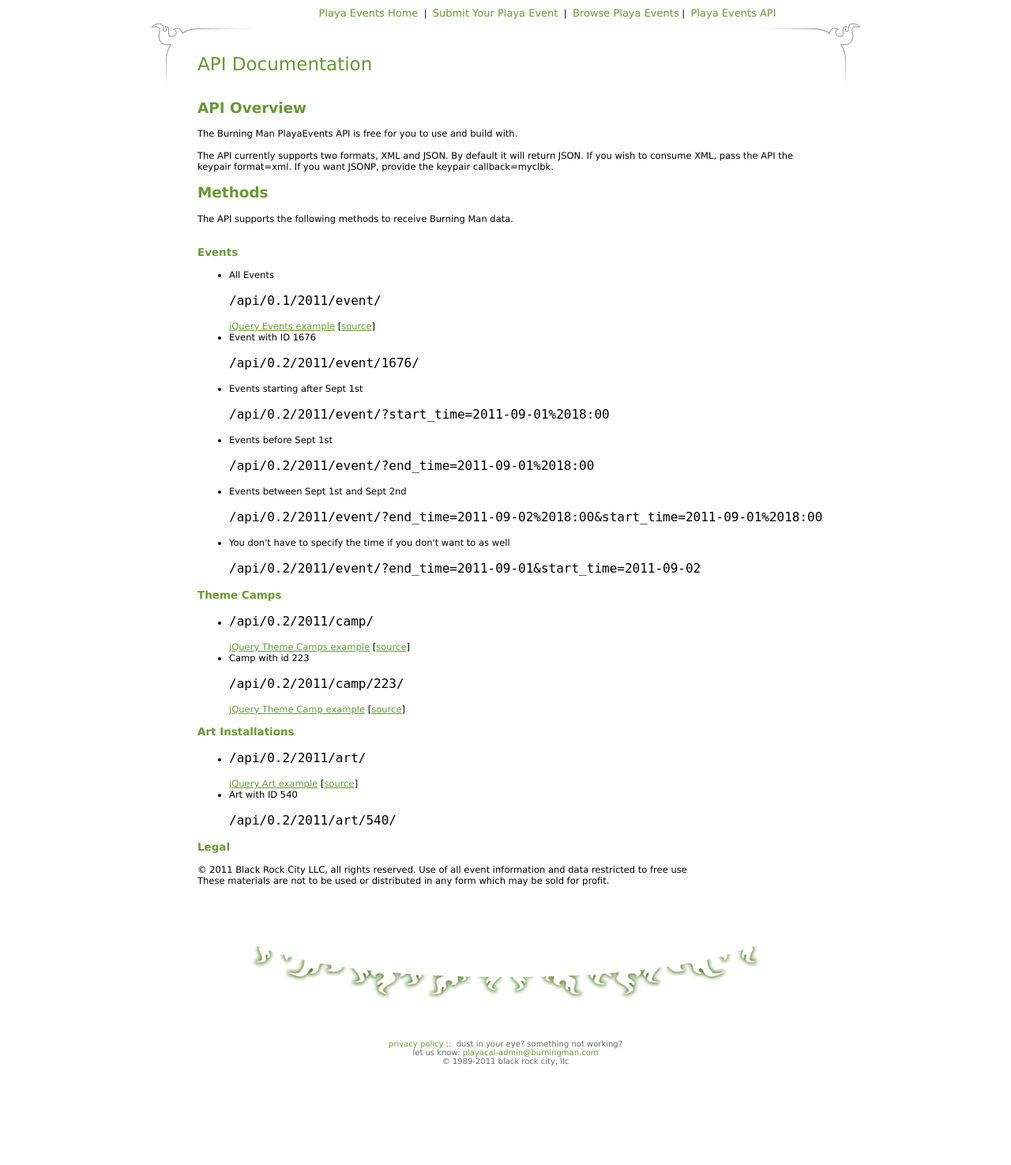
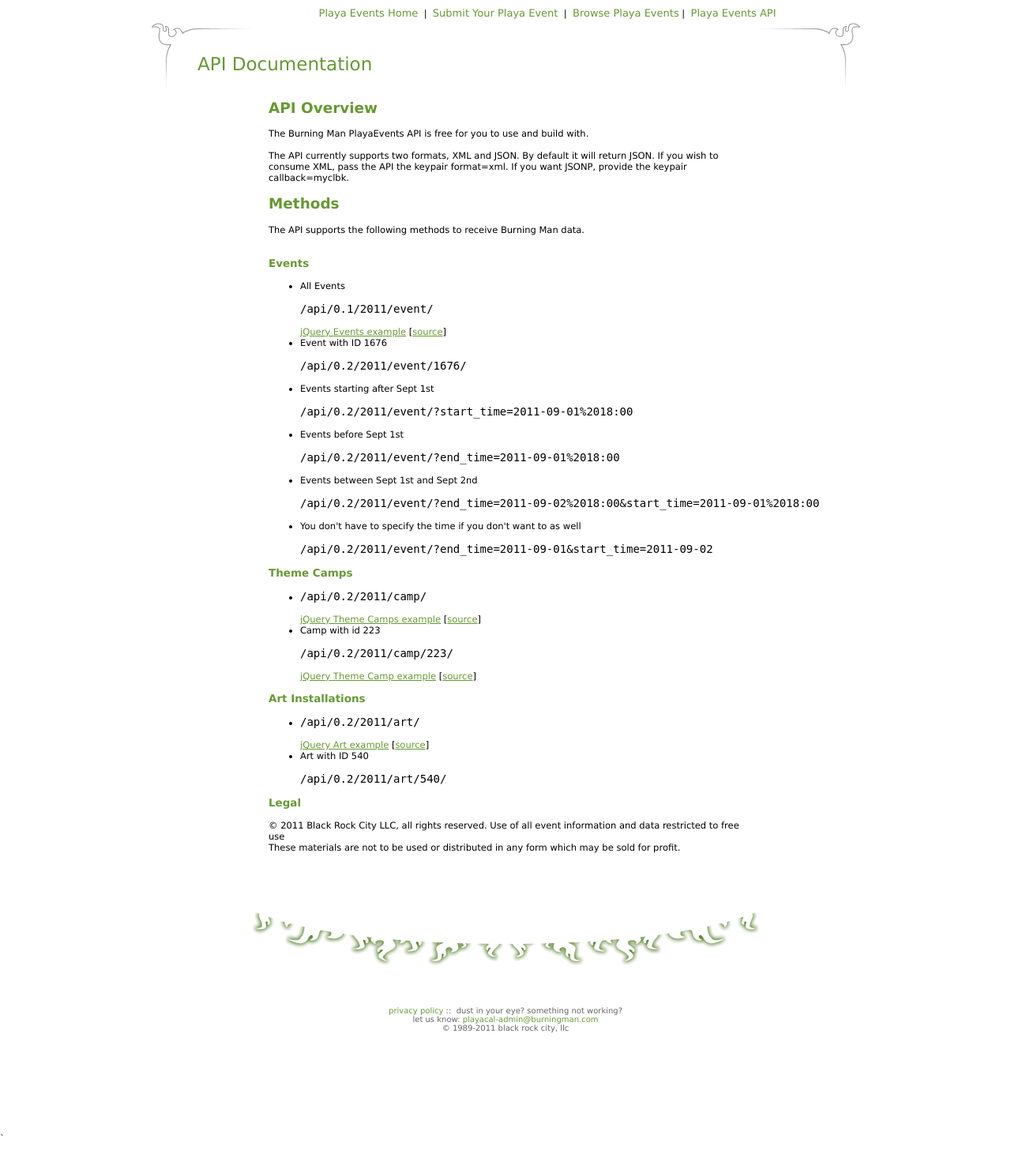
Before and after one commit to bkroeze/playaevents, a Django app: template templates/playaevents/apidocs.html in a window 1280 px wide. Shown: the part 217-1692 px from the top of the page at 79% size. After the commit the page ends 1655 px from the top, so only its background shows below. Run offline with Django 3.2, Linux system fonts and the light colour scheme; the template is opened without the code that fills it, so the values that code supplies are empty; some libraries are stand-ins or nearby versions.

Commit message:
page spacing edits and changing font size for pre on css

```diff
--- a/playaevents/static/css/events.css
+++ b/playaevents/static/css/events.css
@@ -767,7 +767,7 @@ input[type="text"], input[type="password"], textarea {
 }
 
 pre {
-	font-size: 16px;
+	font-size: 14px;
 }
 
 
--- a/templates/playaevents/add_event.html
+++ b/templates/playaevents/add_event.html
@@ -28,7 +28,7 @@ Adding or editing events is closed for {{ year.year }}.   Did you want to add an
 	{% if field.errors %}
 		<tr><td colspan=2>{{ field.errors }}</td></tr>
 	{% endif %}
-	<tr id='{{ field.label|slugify }}-row'><td width="240">{{ field.label_tag }}:<br/><span class='event_form_help'>{{ field.help_text }}</span></td><td> {{ field }}
+	<tr id='{{ field.label|slugify }}-row'><td width="260">{{ field.label_tag }}:<br/><span class='event_form_help'>{{ field.help_text }}</span></td><td> {{ field }}
 	{% ifequal field.label "Print Description" %}
 		<br/><span id="print_description_countdown">150 Characters Available</span>
 	{% endifequal %}
--- a/templates/playaevents/apidocs.html
+++ b/templates/playaevents/apidocs.html
@@ -7,6 +7,7 @@
 
 {% block body %}
 <h1>API Documentation</h1>
+<div id="narrow-page-wrap">
 
 <h2>API Overview</h2>
 The Burning Man PlayaEvents API is free for you to use and build with.
@@ -81,5 +82,5 @@ The API supports the following methods to receive Burning Man data.<br/><br/>
 <h3>Legal</h3>
 © 2011 Black Rock City LLC, all rights reserved. Use of all event information and data restricted to free use<br/>
 These materials are not to be used or distributed in any form which may be sold for profit.
-
+</div>
 {% endblock %}
--- a/templates/playaevents/occurrence_detail.html
+++ b/templates/playaevents/occurrence_detail.html
@@ -4,6 +4,7 @@
  <script src="{{ STATIC_URL }}js/occurrence_form.js" type="text/javascript"></script>
 {% endblock %}
 {% block body %}
+<div id="narrow-page-wrap">
 	{% if occurrence %}
      <h3>Edit Playa Event Occurrence</h3>
 	{% else %}
@@ -62,5 +63,5 @@
 
 	</tbody>
      </table>
-     </form>
+     </form></div>
 {% endblock %}
--- a/templates/playaevents/playa_view_my_events.html
+++ b/templates/playaevents/playa_view_my_events.html
@@ -1,6 +1,7 @@
 {% extends "playaevents/base.html" %}
 {% block head_title %} {{ year.year }} - Playa Events{% endblock %}
 {% block body %}
+<div id="narrow-page-wrap">
 
 <h2>My Events</h2>
 
@@ -57,5 +58,5 @@
   {% if not approved_events and not unmoderated_events and not rejected_events %}
     <p>No events submitted for {{ request.user.username }}</p>
   {% endif %}
-</div>
+</div></div>
 {% endblock %}
```
